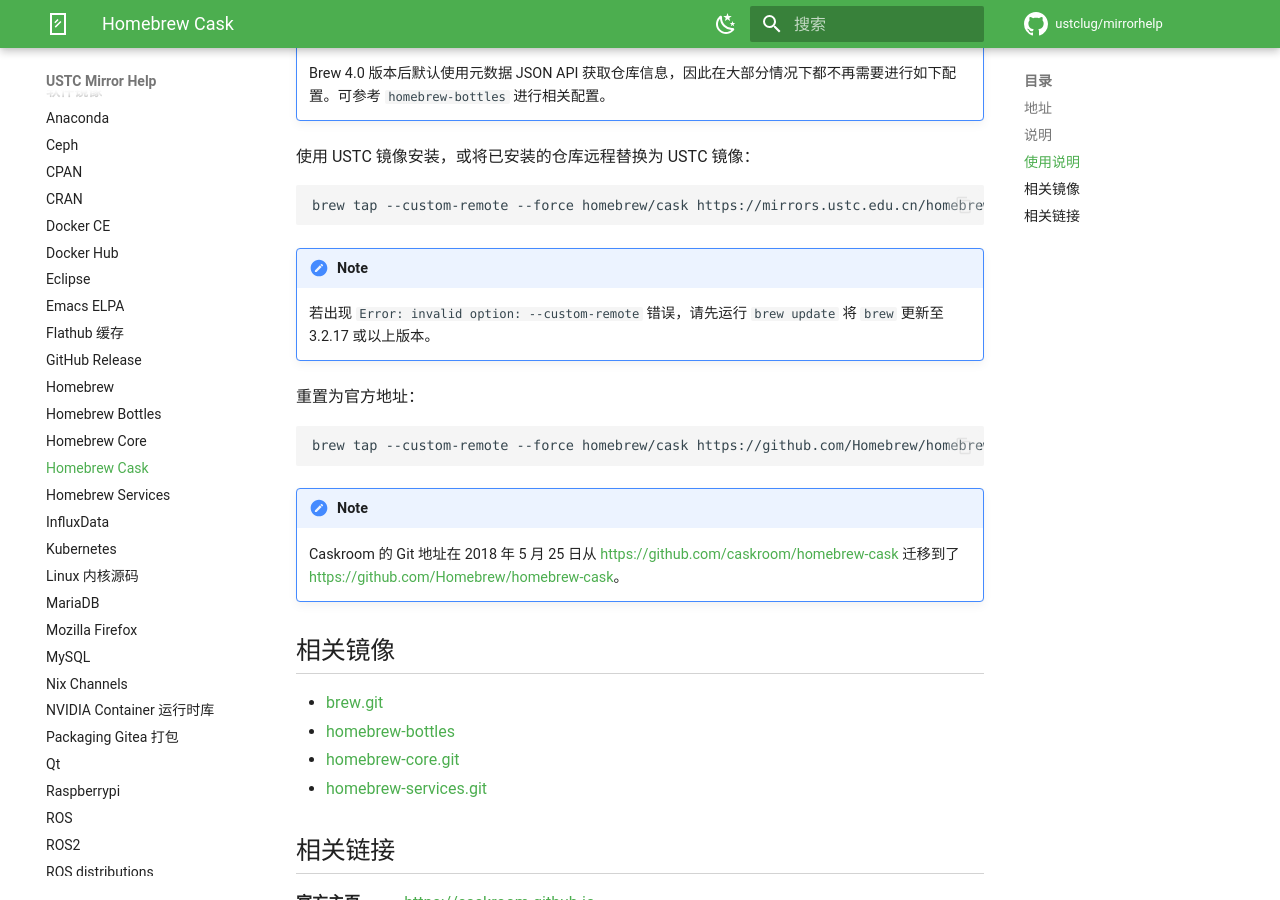
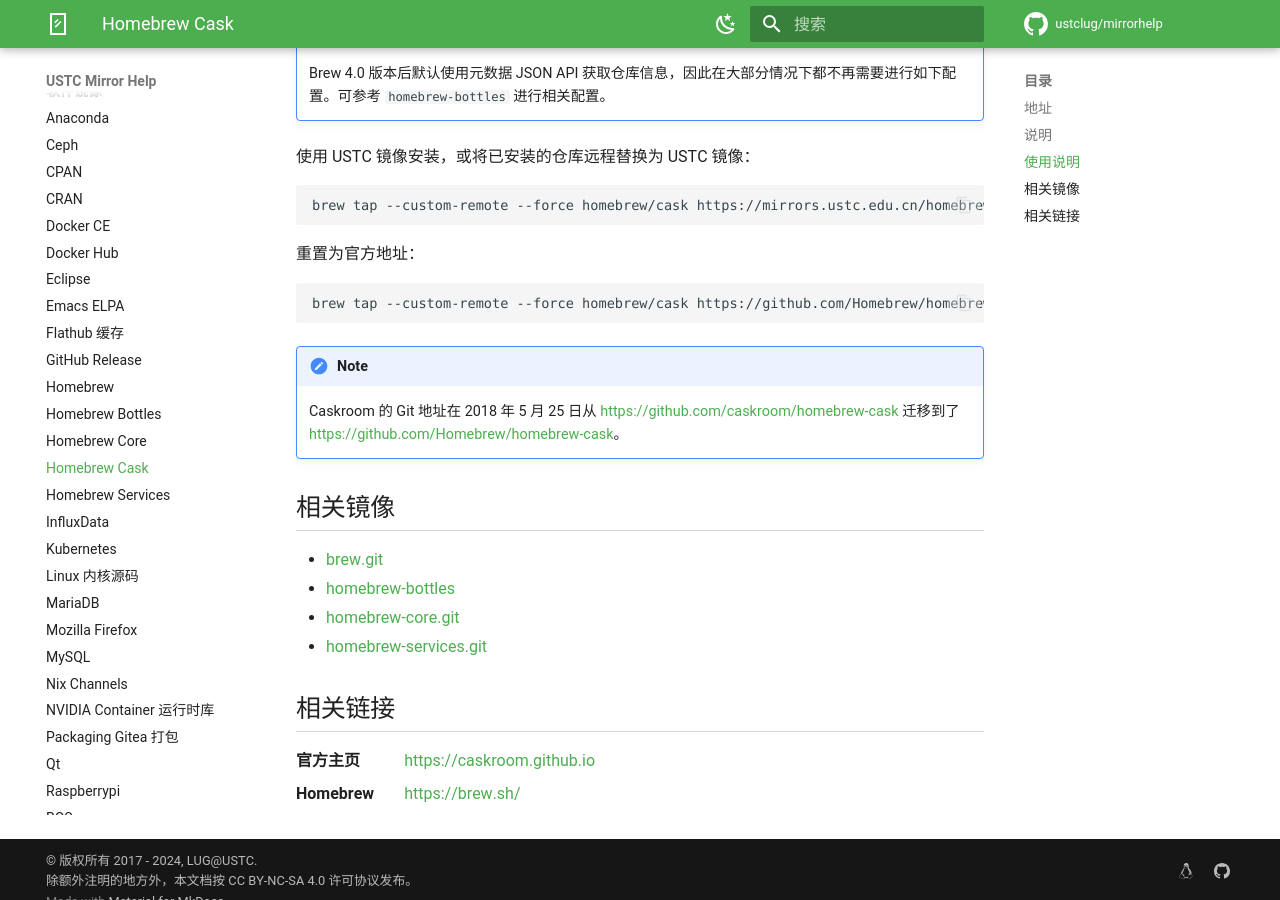
Before and after one commit to ustclug/mirrorhelp, an MkDocs documentation site: the page built from docs/homebrew-cask.git.md, in a window 1280 px wide and 900 px high, scrolled down 463 px. Built offline with MkDocs 1.6.1 and Material for MkDocs 9.7.7, drawn with Linux system fonts in a browser that asks for light colours; comment, search, counter and statistics services are not loaded.

Commit message:
chore: remove some notes about brew 3+

```diff
--- a/docs/homebrew-cask.git.md
+++ b/docs/homebrew-cask.git.md
@@ -19,11 +19,6 @@
 使用 USTC 镜像安装，或将已安装的仓库远程替换为 USTC 镜像：
 
     brew tap --custom-remote --force homebrew/cask https://mirrors.ustc.edu.cn/homebrew-cask.git
-
-!!! note
-
-    若出现 `Error: invalid option: --custom-remote` 错误，请先运行
-    `brew update` 将 `brew` 更新至 3.2.17 或以上版本。
 
 重置为官方地址：
 
```
Also changed, not shown: docs/homebrew-core.git.md (+0 -2 lines), docs/homebrew-services.git.md (+0 -5 lines).
